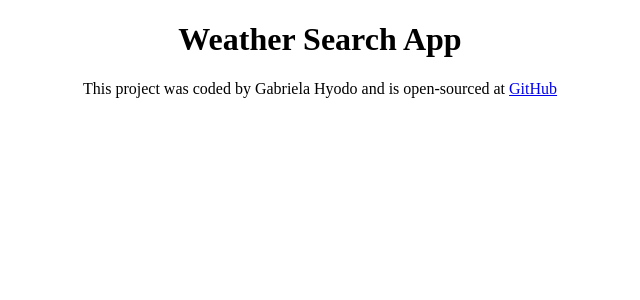
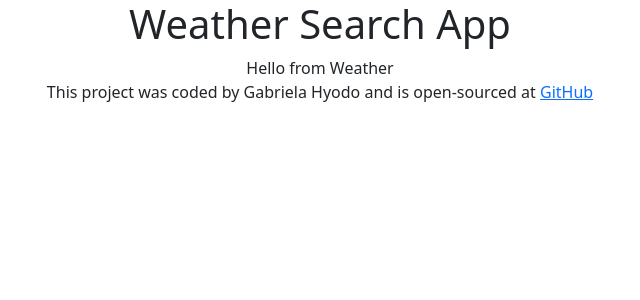
Before and after one commit to hyodogabriela/search-weather-project, a React (Create React App) app: page / in a window 1280 px wide. Shown: the top 300 px of the page, without its empty margins (320-960 px from the left). Built offline with nearby package versions, Linux system fonts and the light colour scheme.

Commit message:
Created new file Weather.js

```diff
--- a/package.json
+++ b/package.json
@@ -6,6 +6,7 @@
     "@testing-library/jest-dom": "^5.17.0",
     "@testing-library/react": "^13.4.0",
     "@testing-library/user-event": "^13.5.0",
+    "bootstrap": "^5.3.3",
     "react": "^18.3.1",
     "react-dom": "^18.3.1",
     "react-scripts": "5.0.1",
--- a/src/App.js
+++ b/src/App.js
@@ -1,11 +1,13 @@
-import logo from './logo.svg';
 import './App.css';
-
+import Weather from './Weather';
 export default function App() {
   return (
     <div className="App">
+      <div className="container">
     <h1>Weather Search App</h1>
+    <Weather />
     <footer>This project was coded by Gabriela Hyodo and is open-sourced at{" "}<a href="https://github.com/hyodogabriela/search-weather-project">GitHub</a></footer>
+    </div>
     </div>
   );
 }
--- /dev/null
+++ b/src/Weather.js
@@ -0,0 +1,5 @@
+import React from "react";
+
+export default function Weather(){
+    return "Hello from Weather";
+}
--- a/src/index.js
+++ b/src/index.js
@@ -1,5 +1,6 @@
 import React from 'react';
 import ReactDOM from 'react-dom/client';
+import 'bootstrap/dist/css/bootstrap.css';
 import './index.css';
 import App from './App';
 import reportWebVitals from './reportWebVitals';
```
Also changed, not shown: 1 other file (tests, documents, lock files or other folders).
